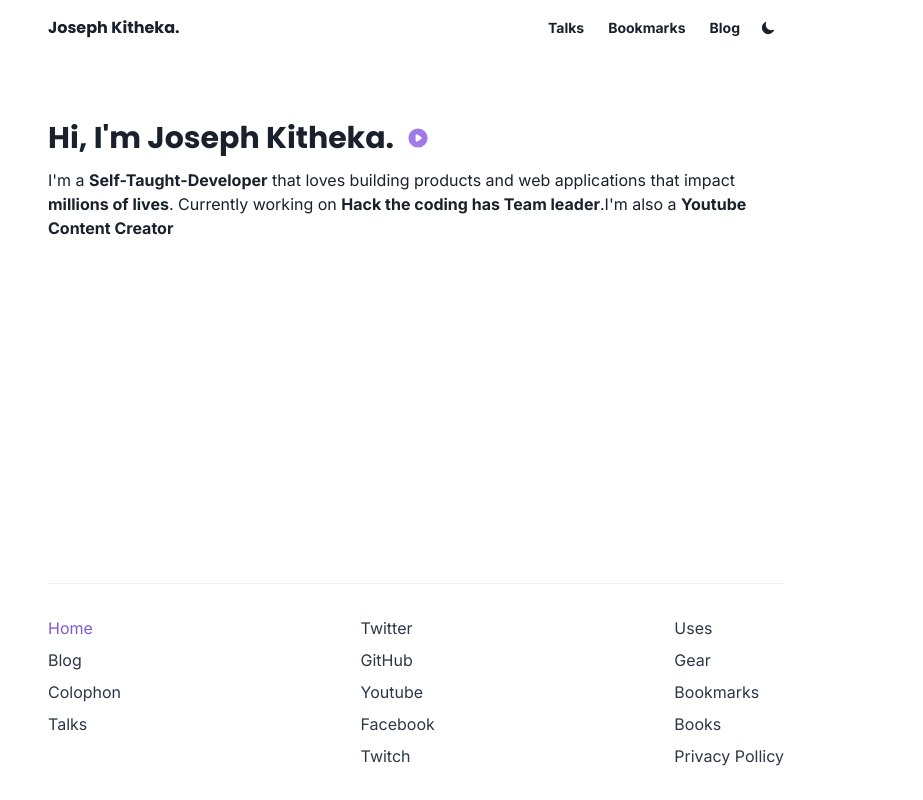
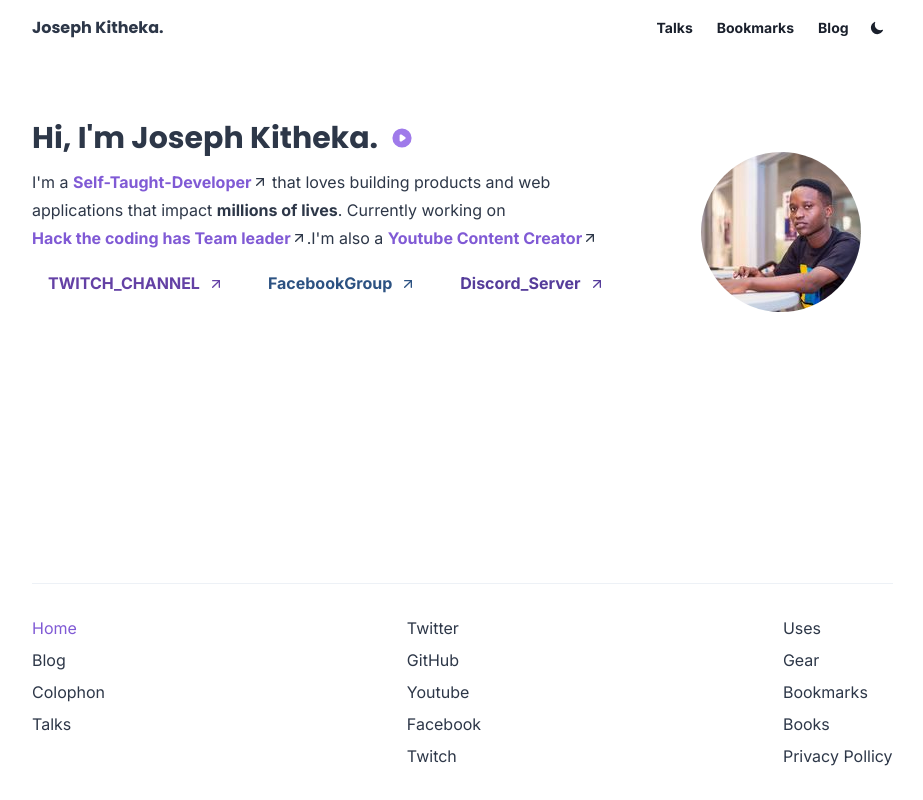
Before and after one commit to fhub-1/Rebulding-my-website, a Next.js app: page / in a window 1280 px wide. Shown: the whole page, without its empty margins (224-1147 px from the left). Built offline with nearby package versions, Linux system fonts and the light colour scheme.

Commit message:
Hero done hey guy finished the hero section

```diff
--- a/pages/index.tsx
+++ b/pages/index.tsx
@@ -5,13 +5,41 @@ import {
   Heading,
   IconButton,
   Icon,
-  Text
+  Text,
+  Link,
+  Button
 } from "@chakra-ui/react";
+import { FiArrowUpRight } from "react-icons/fi";
+
 import { HiPlay, HiPause } from "react-icons/hi";
+import ExternalLink from "../src/components/external-link";
+import { Link as LinkType } from "types/link";
+import { TWITCH_CHANNEL, FACEBOOK_GROUP, DISCORD_SERVER } from "src/constants";
+import HeroImage from "../src/components/hero-image";
+
+type SocialLink = LinkType & { color: string };
+
+const socialLinks: SocialLink[] = [
+  {
+    href: TWITCH_CHANNEL,
+    label: "TWITCH_CHANNEL",
+    color: "twitch"
+  },
+  {
+    href: FACEBOOK_GROUP,
+    label: "FacebookGroup",
+    color: "blue.700"
+  },
+  {
+    href: DISCORD_SERVER,
+    label: "Discord_Server",
+    color: "purple.700"
+  }
+];
 
 const IndexPage = () => (
   <VStack spacing={20}>
-    <Stack>
+    <Stack spacing={12} direction={{ base: "column-reverse", md: "row" }}>
       <VStack spacing={3} alignItems="flex-start">
         <HStack spacing={3}>
           <Heading size="lg">Hi, I'm Joseph Kitheka.</Heading>
@@ -23,14 +51,45 @@ const IndexPage = () => (
             rounded="full"
           />
         </HStack>
-        <Text>
-          I'm a <strong>Self-Taught-Developer</strong> that loves building
-          products and web applications that impact{" "}
+        <Text lineHeight="175%">
+          I'm a{" "}
+          <strong>
+            <ExternalLink href="https://www.linkedin.com/in/joseph-kitheka-4827a01a7/">
+              Self-Taught-Developer
+            </ExternalLink>
+          </strong>{" "}
+          that loves building products and web applications that impact{" "}
           <strong>millions of lives</strong>. Currently working on{" "}
-          <strong>Hack the coding has Team leader</strong>.I'm also a{" "}
-          <strong>Youtube Content Creator</strong>
+          <strong>
+            <ExternalLink href="https://www.facebook.com/groups/3343365749039855/">
+              {" "}
+              Hack the coding has Team leader
+            </ExternalLink>
+          </strong>
+          .I'm also a{" "}
+          <strong>
+            <ExternalLink href="https://www.youtube.com/channel/UCAOdLWYUTCgX5PjNSI2DNIg">
+              Youtube Content Creator
+            </ExternalLink>
+          </strong>
         </Text>
+        <HStack spacing={3}>
+          {socialLinks.map(({ href, label, color }) => (
+            <Button
+              key={href}
+              as={Link}
+              variant="ghost"
+              href={href}
+              targt="_blank"
+              color={color}
+              rightIcon={<Icon as={FiArrowUpRight} />}
+            >
+              {label}
+            </Button>
+          ))}
+        </HStack>
       </VStack>
+      <HeroImage />
     </Stack>
   </VStack>
 );
--- /dev/null
+++ b/src/components/external-link/index.tsx
@@ -0,0 +1,20 @@
+import { Link, LinkProps, Icon } from "@chakra-ui/react";
+import { FiArrowUpRight } from "react-icons/fi";
+
+const ExternalLink = ({ children, ...linkProps }: LinkProps) => {
+  return (
+    <Link
+      {...linkProps}
+      color="purple.500"
+      display="inline-flex"
+      alignItems="center"
+      isExternal
+      target="_blank"
+    >
+      {children}
+      <Icon as={FiArrowUpRight} color="gray.700" display="inline" />
+    </Link>
+  );
+};
+
+export default ExternalLink;
--- /dev/null
+++ b/src/components/hero-image/index.tsx
@@ -0,0 +1,16 @@
+import { Box, AspectRatio } from "@chakra-ui/react";
+
+import Me from "./me.jpg";
+import Image from "@/components/image";
+
+const HeroImage = () => {
+  return (
+    <AspectRatio flexShrink={0} ratio={1} w={56} h={56}>
+      <Box>
+        <Image alt="Joseph's profile photo" src={Me} rounded="full" />
+      </Box>
+    </AspectRatio>
+  );
+};
+
+export default HeroImage;
--- /dev/null
+++ b/src/components/image/index.tsx
@@ -0,0 +1,13 @@
+import NextImage, { ImageProps as NextImageProps } from "next/image";
+import { chakra, ImageProps as ChakraImageProps } from "@chakra-ui/react";
+
+type Props = NextImageProps & Omit<ChakraImageProps, "src">;
+
+const MagicImage = chakra(NextImage, {
+  shouldForwardProp: (prop) =>
+    ["layout", "src", "alt", "placeholder"].includes(prop)
+});
+
+const Image = (props: Props) => <MagicImage {...props} />;
+
+export default Image;
--- a/src/components/layout/footer.tsx
+++ b/src/components/layout/footer.tsx
@@ -8,8 +8,9 @@ import {
   FACEBOOK_GROUP,
   TWITCH_CHANNEL
 } from "../../constants";
+import { Link as LinkType } from "types/link";
 
-const firstGroup = [
+const firstGroup: LinkType[] = [
   {
     href: "/",
     label: "Home"
--- a/src/components/layout/index.tsx
+++ b/src/components/layout/index.tsx
@@ -11,6 +11,7 @@ const Layout = ({ children }: Props) => {
       display="flex"
       maxW="container.md"
       minH={{ base: "auto", md: "100vh" }}
+      px={{ base: 4, md: 0 }}
     >
       <VStack flex={1} spacing={16} alignItems="stretch">
         <Header />
--- a/src/constants.ts
+++ b/src/constants.ts
@@ -5,3 +5,4 @@ export const YOUTUBE_CHANNEL =
 export const FACEBOOK_GROUP =
   "https://www.facebook.com/groups/3343365749039855/";
 export const TWITCH_CHANNEL = "https://twitch.tv/HackTheCoding";
+export const DISCORD_SERVER = "https://discord.gg/TgpvQWHE"
--- a/src/theme/index.ts
+++ b/src/theme/index.ts
@@ -1,6 +1,21 @@
 import { extendTheme, theme as base } from "@chakra-ui/react";
 
 const theme = extendTheme({
+  components: {
+    Heading: {
+      baseStyle: {
+        color: "gray.700"
+      }
+    },
+    Text: {
+      baseStyle: {
+        color: "gray.700"
+      }
+    }
+  },
+  colors: {
+    twitch: "#6441a5"
+  },
   fonts: {
     heading: `Poppins, ${base.fonts.heading}`,
     body: `Inter, ${base.fonts.body}`
--- /dev/null
+++ b/types/link.ts
@@ -0,0 +1,4 @@
+export type Link = {
+  href: string;
+  label: string;
+};
```
Also changed, not shown: tsconfig.json (+29 -4 lines), src/components/hero-image/me.jpg (added).
